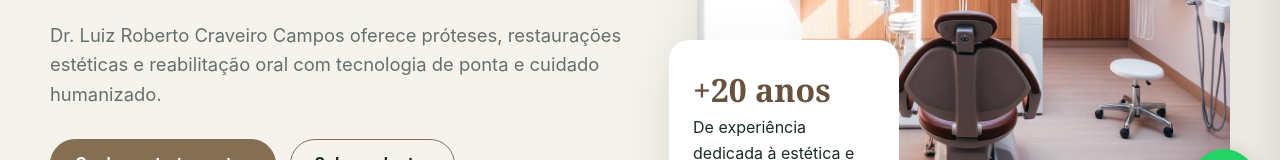
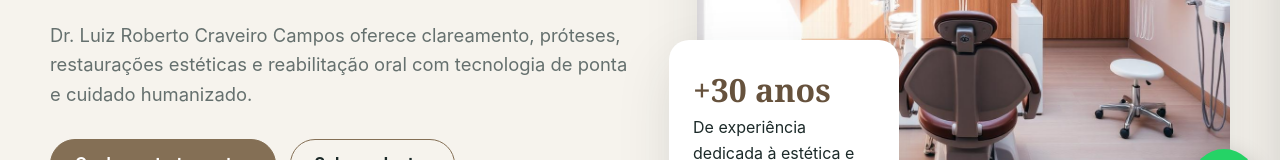
Before and after one commit to murilomc/luizrobertocraveiro, a plain HTML site: page index.html in a window 1280 px wide. Shown: the part 563-723 px from the top of the page. Drawn offline with Linux system fonts and the light colour scheme.

Commit message:
Update services offered by Dr. Luiz Roberto

```diff
--- a/index.html
+++ b/index.html
@@ -391,7 +391,7 @@
 <p class="eyebrow">Excelência em saúde bucal</p>
 <h1>A arte de restaurar sorrisos.</h1>
 <p>
-            Dr. Luiz Roberto Craveiro Campos oferece próteses, restaurações estéticas
+            Dr. Luiz Roberto Craveiro Campos oferece clareamento, próteses, restaurações estéticas
             e reabilitação oral com tecnologia de ponta e cuidado humanizado.
           </p>
 <div class="actions">
@@ -402,7 +402,7 @@
 <div class="hero-media">
 <img alt="Ambiente clínico moderno do Dr. Luiz Roberto Craveiro Campos" decoding="async" fetchpriority="high" src="assets/images/hero-clinic-BvfuUjxm.jpg"/>
 <div class="experience-card">
-<strong>+20 anos</strong>
+<strong>+30 anos</strong>
 <span>De experiência dedicada à estética e funcionalidade oral</span>
 </div>
 </div>
```
